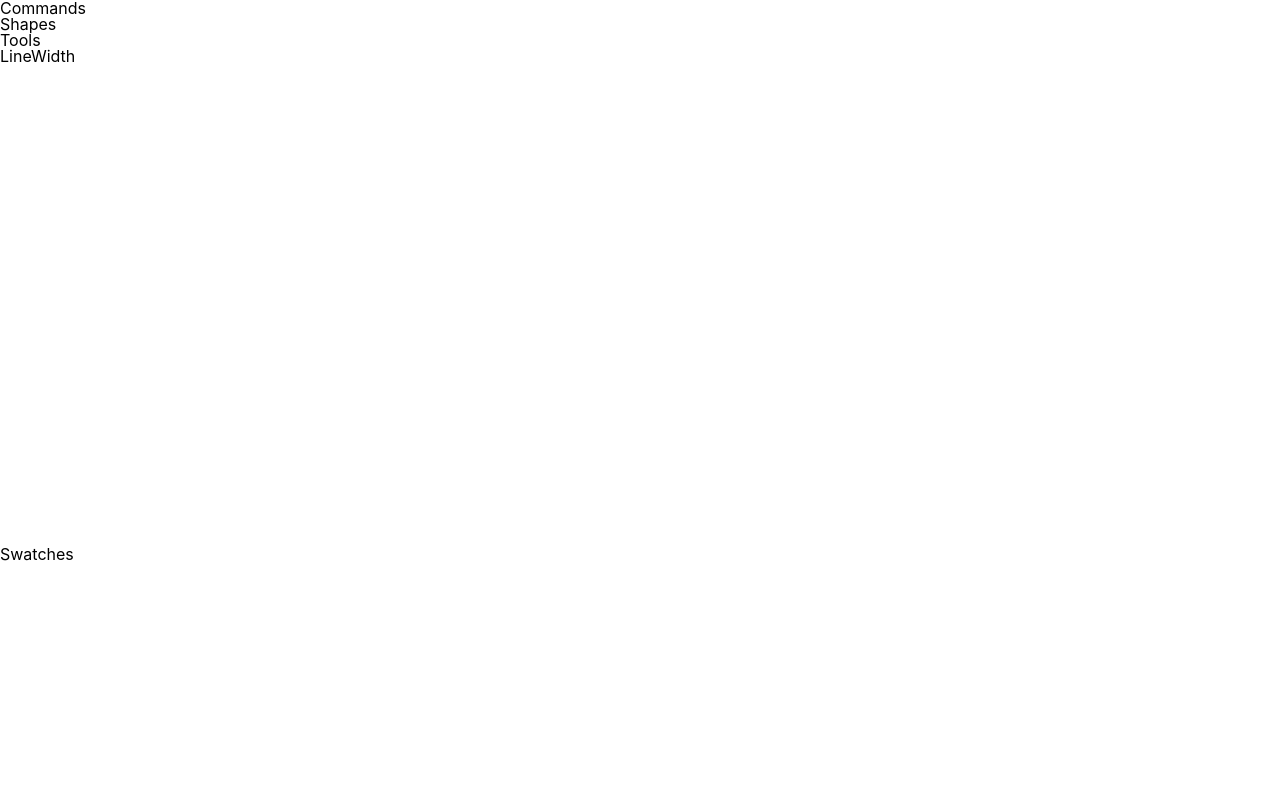
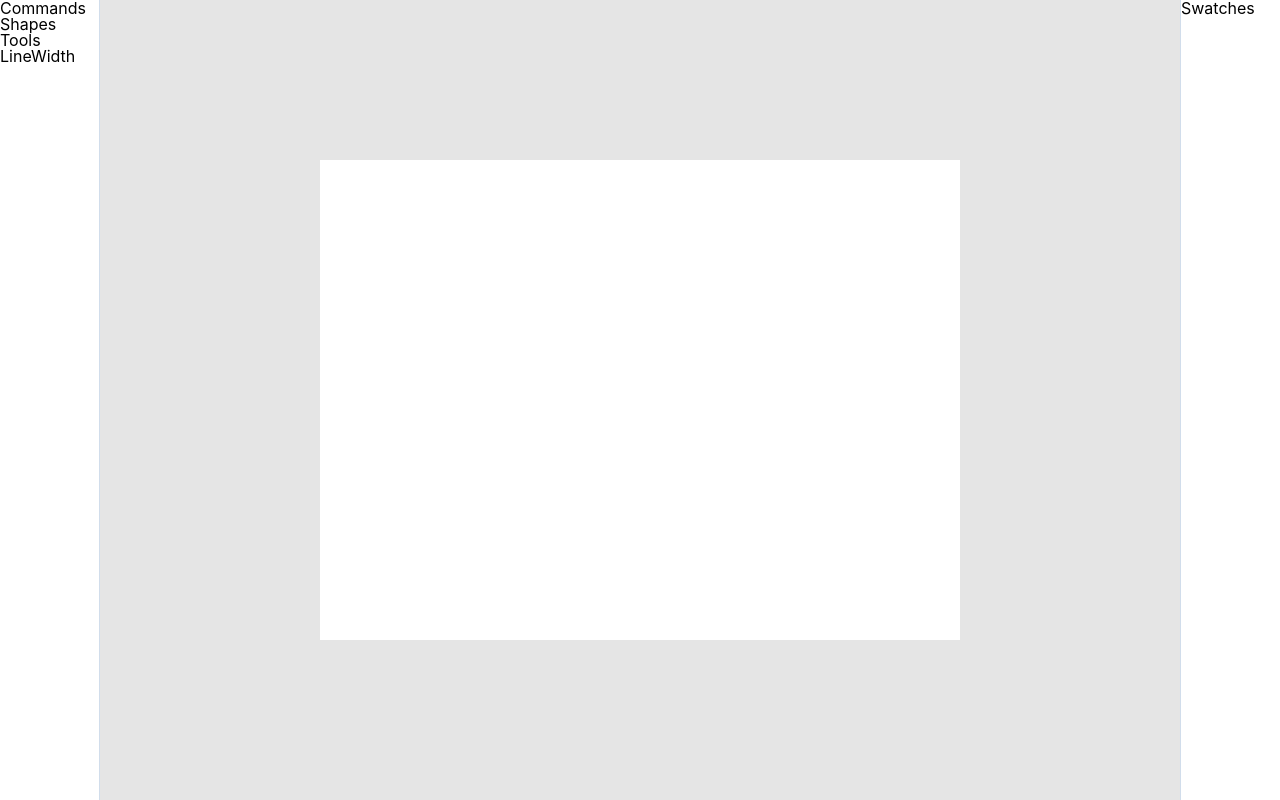
Before and after one commit to IsaacAderogba/Paintly, a React (Create React App) app: page / in a window 1280 px wide. Built offline with nearby package versions, Linux system fonts and the light colour scheme.

Commit message:
Layout the canvas and toolboxes

```diff
--- a/src/components/organisms/Canvas.tsx
+++ b/src/components/organisms/Canvas.tsx
@@ -5,14 +5,17 @@ import React from "react";
 import { styled } from "../../~reusables/contexts/ThemeContext";
 
 const Canvas: React.FC = () => {
-  return <StyledCanvas>
-    hi
-  </StyledCanvas>;
+  return <StyledCanvas>hi</StyledCanvas>;
 };
 
 const StyledCanvas = styled.canvas`
   width: 640px;
   height: 480px;
+  position: absolute;
+  top: 50%;
+  left: 50%;
+  background: white;
+  transform: translate(-50%, -50%);
 `;
 
 export default Canvas;
--- a/src/components/organisms/Toolbox.tsx
+++ b/src/components/organisms/Toolbox.tsx
@@ -6,10 +6,26 @@ import React from "react";
 // styles
 import { styled } from "../../~reusables/contexts/ThemeContext";
 
-const Toolbox: React.FC = ({ children }) => {
-  return <StyledToolbox>{children}</StyledToolbox>;
+interface ToolboxProps {
+  align: "left" | "right";
+}
+
+const Toolbox: React.FC<ToolboxProps> = ({ children, align }) => {
+  return <StyledToolbox align={align}>{children}</StyledToolbox>;
 };
 
-const StyledToolbox = styled.aside``;
+const StyledToolbox = styled("aside")<{ align: "left" | "right" }>`
+  height: 100vh;
+  position: absolute;
+  background-color: white;
+  width: 100px;
+  left: ${p => (p.align === "left" ? "0px" : "auto")};
+  border-right: ${p =>
+    p.align === "left" ? `1px solid ${p.theme.colors.greys[8]}` : 0};
+  right: ${p => (p.align === "right" ? "0px" : "auto")};
+  border-left: ${p =>
+    p.align === "right" ? `1px solid ${p.theme.colors.greys[8]}` : 0};
+  top: 0px;
+`;
 
 export default Toolbox;
--- a/src/index.css
+++ b/src/index.css
@@ -31,6 +31,7 @@ footer, header, hgroup, menu, nav, section {
 }
 body {
 	line-height: 1;
+	background: #E5E5E5;
 }
 ol, ul {
 	list-style: none;
--- a/src/views/editor/Editor.tsx
+++ b/src/views/editor/Editor.tsx
@@ -17,14 +17,14 @@ import { styled } from "../../~reusables/contexts/ThemeContext";
 const Editor: React.FC<RouteComponentProps> = () => {
   return (
     <StyledEditor>
-      <Toolbox>
+      <Toolbox align="left">
         <Commands className="group commands" />
         <Shapes className="group shapes" />
         <Tools className="group tools" />
         <LineWidth className="group linewidth" />
       </Toolbox>
       <Canvas />
-      <Toolbox>
+      <Toolbox align="right">
         <Swatches className="group swatches" />
       </Toolbox>
     </StyledEditor>
--- a/src/~reusables/contexts/ThemeContext.tsx
+++ b/src/~reusables/contexts/ThemeContext.tsx
@@ -88,7 +88,7 @@ export const theme = {
     text: "#4A5568",
     lightTitle: "#FFFFFF",
     lightText: "#A0AEC0",
-    background: "#182432",
+    background: "#E5E5E5",
     lightBackground: "#F5F7F9",
     grey: "#d1ddeb",
     primaries: [
```
